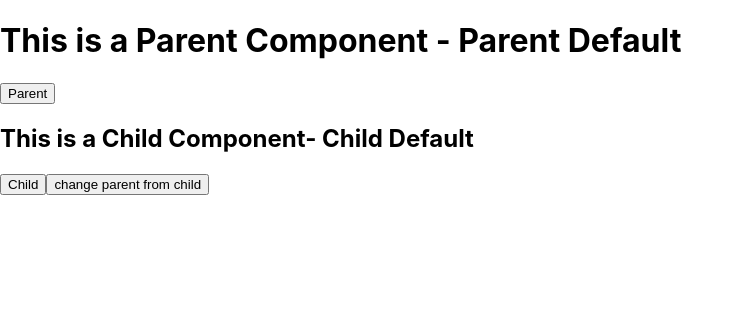
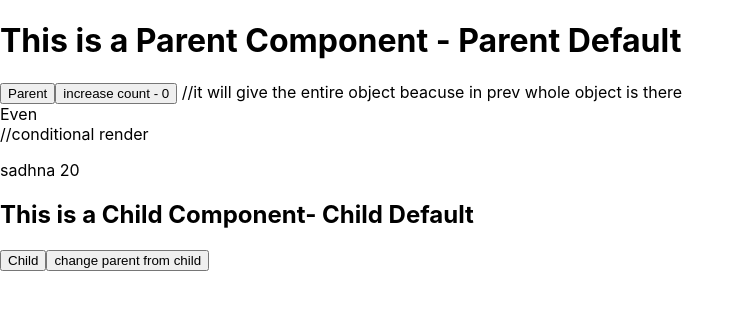
Before and after one commit to sadhna2507/Learn-React-VS, a React (Create React App) app in the folder todo/: page / in a window 1280 px wide. Shown: the top 310 px of the page, without its empty margins (0-745 px from the left). Built offline with nearby package versions, Linux system fonts and the light colour scheme.

Commit message:
practice

```diff
--- a/todo/src/Parent.jsx
+++ b/todo/src/Parent.jsx
@@ -1,5 +1,7 @@
 import React, { Component } from 'react'
 import { Child } from './components/Child'
+import { Odd } from './components/Odd'
+import Even from './components/Even'
 
 
 export class Parent extends Component {
@@ -11,7 +13,12 @@ export class Parent extends Component {
       //Initialize the state here
 
       this.state = {
-         parentText: "Parent Default"
+         parentText: "Parent Default",
+         parentObj:{
+          name: "sadhna",
+          age: 20
+         },
+         count: 0
       }
     }
 
@@ -20,6 +27,18 @@ export class Parent extends Component {
           parentText: "parent changed"
       })
   }
+
+  // changeCount = () =>{
+  //   this.setState((prev) => ({    //it contain whole object in prev...so to improve it we shoul only take count prev value
+  //     count: prev + 1,
+  //   }))
+  // }
+
+  changeCount = () =>{
+    this.setState((prev) => ({
+      count: prev.count + 1,
+    }))
+  }
   render() {
     console.log("parent");
     return (
@@ -27,8 +46,14 @@ export class Parent extends Component {
       <>
         <h1>This is a Parent Component - {this.state.parentText}</h1>
         <button onClick={this.changeParentText}>Parent</button>
+        <button onClick={this.changeCount}>increase count - {this.state.count}</button>   //it will give the entire object beacuse in prev whole object is there
+
+        {this.state.count % 2 === 0 ? <Even/> : <Odd/>}    //conditional render
+        {this.state.count>0 && <p>count is greater than 0</p>}
+
+        {/* <Even/> */}
         {/* <Child parentText = {this.state.parentText} />  */}
-        <Child changeParentText = {this.changeParentText} />
+        <Child changeParentText = {this.changeParentText}  sadhnaObj = {this.state.parentObj}/>
       </>
     //   </React.Fragment>
     )
--- a/todo/src/components/Child.jsx
+++ b/todo/src/components/Child.jsx
@@ -22,6 +22,7 @@ export class Child extends React.Component {
     console.log("child props", this.props);
     return (
       <div>
+        <p>{this.props.sadhnaObj.name} {this.props.sadhnaObj.age}</p>
         <h2>This is a Child Component- {this.state.childText}</h2>
         <button onClick={this.childTextChange}>Child</button>
         <button onClick={this.props.changeParentText}>change parent from child</button>
--- /dev/null
+++ b/todo/src/components/Even.jsx
@@ -0,0 +1,11 @@
+import React, { Component } from 'react'
+
+class Even extends Component {
+  render() {
+    return (
+      <div>Even</div>
+    )
+  }
+}
+
+export default Even
--- /dev/null
+++ b/todo/src/components/Odd.jsx
@@ -0,0 +1,9 @@
+import React, { Component } from 'react'
+
+export class Odd extends Component {
+  render() {
+    return (
+      <div>Odd</div>
+    )
+  }
+}
```
